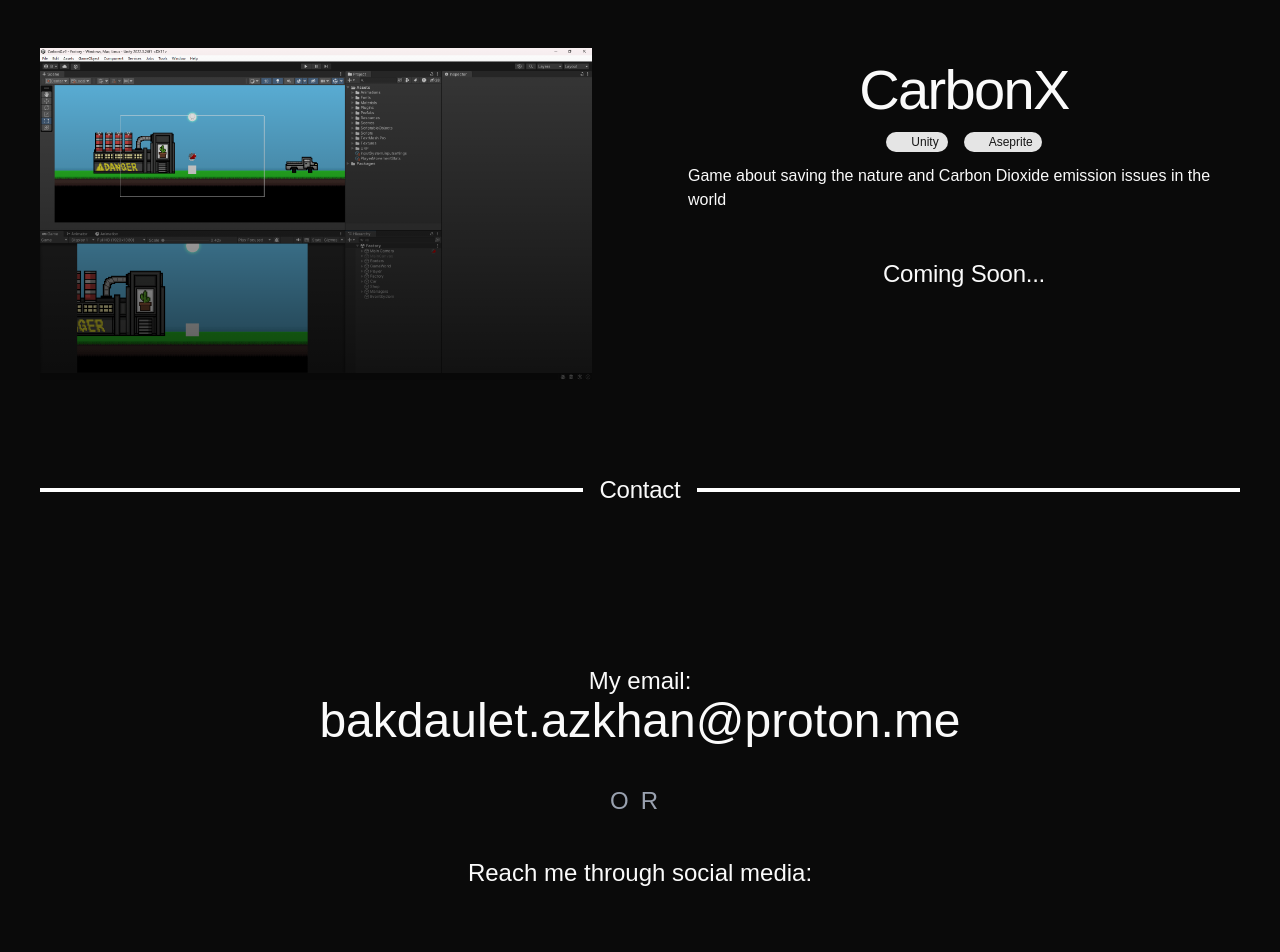
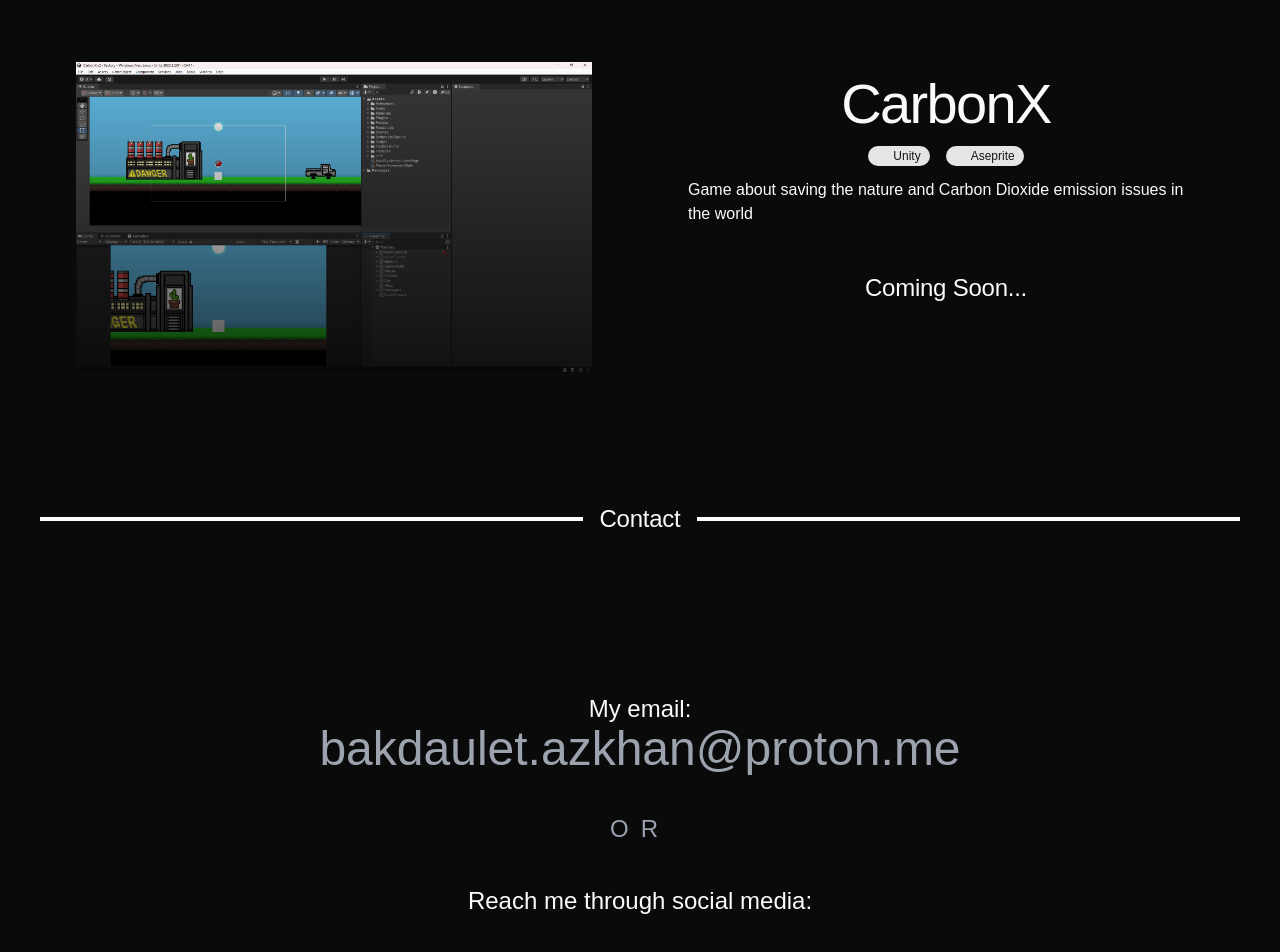
Before and after one commit to Aztech-b/Aztech-b, a React (Vite) app: page / in a window 1280 px wide. Shown: the part 2213-3165 px from the top of the page. Built offline with nearby package versions, Linux system fonts and the light colour scheme; some icons are missing.

Commit message:
added padding to featured projects, changed the emai link color

```diff
--- a/src/components/Contact.jsx
+++ b/src/components/Contact.jsx
@@ -9,7 +9,7 @@ function Contact() {
             </Divider>
             <p className="description text-2xl text-center mt-40">
                 My email:{" "}
-                <a className="block text-5xl defaultText" href="mailto:bakdaulet.azkhan@proton.me">
+                <a className="block text-5xl text-[#9ca3af]" href="mailto:bakdaulet.azkhan@proton.me">
                     bakdaulet.azkhan@proton.me
                 </a>
             </p>
--- a/src/components/FeaturedProjects.jsx
+++ b/src/components/FeaturedProjects.jsx
@@ -24,9 +24,15 @@ function FeaturedProjects() {
     return (
         <>
             <Divider className={"mt-20"}>Featured Projects</Divider>
-            {projectsData.map((project, index) => (
-                <Project key={index} alignInfo={((index + 1) & 1) === 0 ? "right" : "left"} data={project}></Project>
-            ))}
+            <div className="p-9">
+                {projectsData.map((project, index) => (
+                    <Project
+                        key={index}
+                        alignInfo={((index + 1) & 1) === 0 ? "right" : "left"}
+                        data={project}
+                    ></Project>
+                ))}
+            </div>
         </>
     );
 }
```
